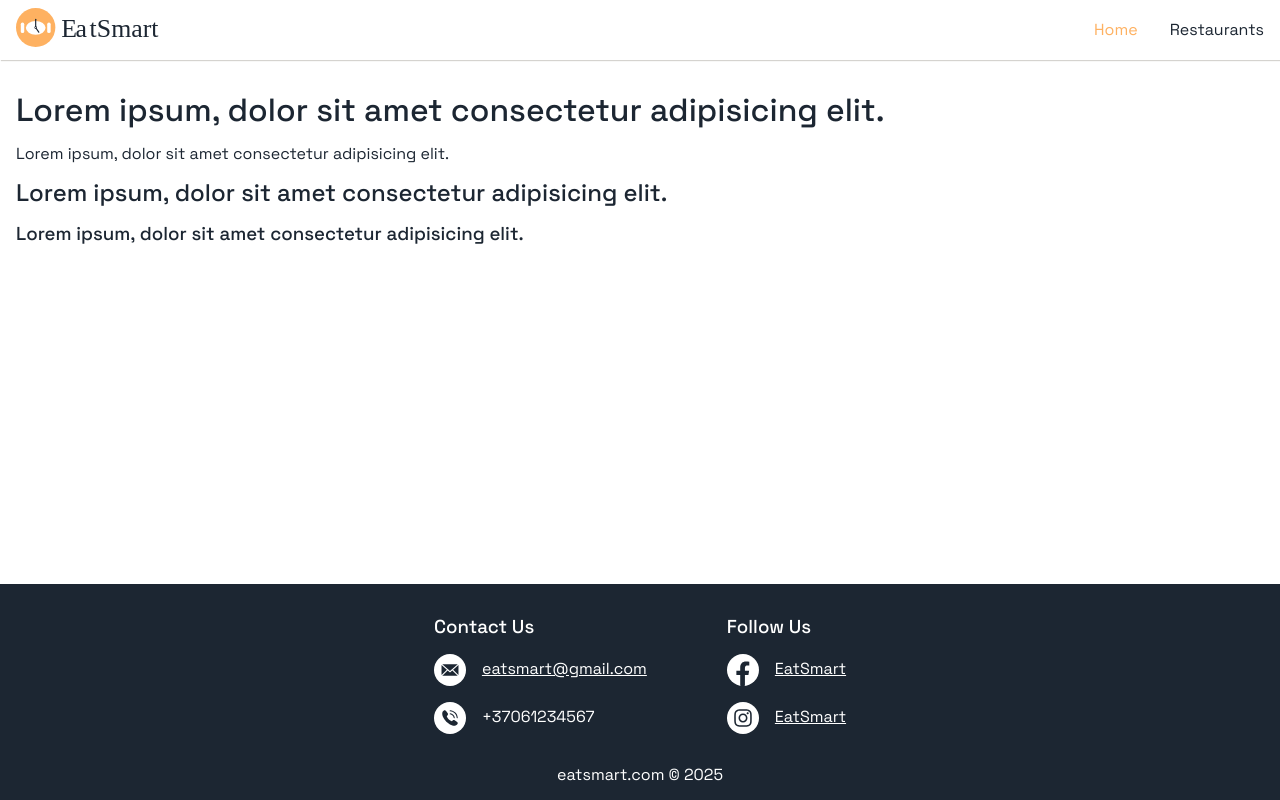
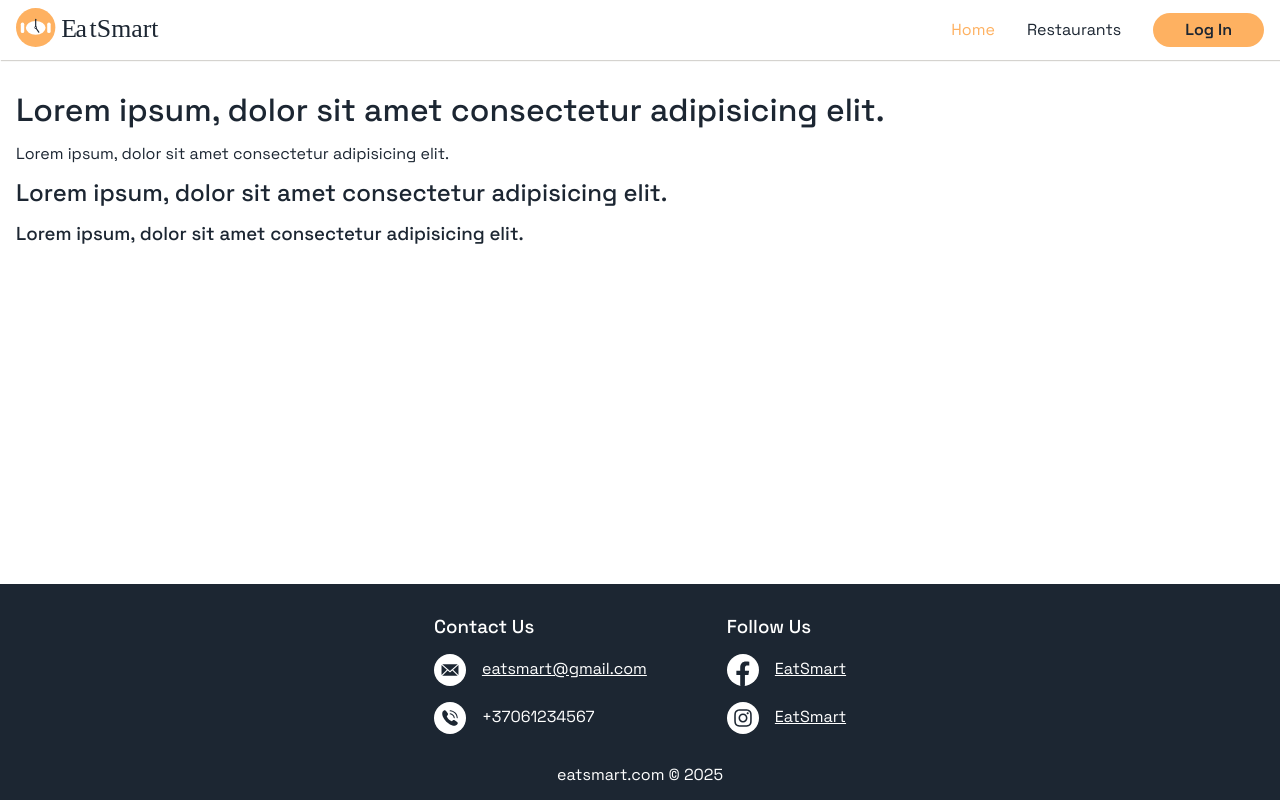
Before and after one commit to vaivanor/eat-smart-frontend, a React (Vite) app: page / in a window 1280 px wide. Built offline with nearby package versions, Linux system fonts and the light colour scheme.

Commit message:
fix(components): update navigation

```diff
--- a/src/components/Navigation/Navigation.jsx
+++ b/src/components/Navigation/Navigation.jsx
@@ -1,8 +1,11 @@
 import style from "./Navigation.module.scss";
-import { NavLink } from "react-router-dom";
+import { Link, NavLink } from "react-router-dom";
+import { useNavigate } from "react-router-dom";
 import menu from "../../assets/menu.svg";
 import menuClose from "../../assets/menu-close.svg";
 import { useState, useEffect } from "react";
+import { useMediaQuery } from "react-responsive";
+import { Button } from "../Button/Button";
 
 export const Navigation = () => {
   const [isOpen, setIsOpen] = useState(false);
@@ -24,6 +27,11 @@ export const Navigation = () => {
     return () => window.removeEventListener("resize", handleResize);
   }, [isOpen]);
 
+  const isMobile = useMediaQuery({ maxWidth: 768 });
+  const buttonType = isMobile ? "secondary" : "primary";
+
+  const navigate = useNavigate();
+
   return (
     <>
       <button className={style.menu} onClick={toggleMenu}>
@@ -37,6 +45,12 @@ export const Navigation = () => {
         <NavLink to={"/restaurants"} className={getClass}>
           Restaurants
         </NavLink>
+
+        <Button
+          type={buttonType}
+          text="Log In"
+          onClick={() => navigate("/login")}
+        />
       </nav>
     </>
   );
--- a/src/components/Navigation/Navigation.module.css
+++ b/src/components/Navigation/Navigation.module.css
@@ -8,7 +8,7 @@
   color: white;
 }
 .container a:hover {
-  opacity: 0.5;
+  opacity: 0.7;
 }
 @media (min-width: 768px) {
   .container a {
@@ -25,13 +25,14 @@
 @media (min-width: 768px) {
   .container {
     display: flex;
+    align-items: center;
     background-color: white;
   }
 }
 
 .menu {
   padding: 1rem;
-  border-radius: 50%;
+  border-radius: 2rem;
   border: none;
   background-color: transparent;
 }
--- a/src/components/Navigation/Navigation.module.scss
+++ b/src/components/Navigation/Navigation.module.scss
@@ -8,7 +8,7 @@
     text-decoration: none;
     color: $light-color;
     &:hover {
-      opacity: 0.5;
+      opacity: 0.7;
     }
     @media (min-width: 768px) {
       color: $primary-color;
@@ -23,13 +23,14 @@
   }
   @media (min-width: 768px) {
     display: flex;
+    align-items: center;
     background-color: $light-color;
   }
 }
 
 .menu {
   padding: 1rem;
-  border-radius: 50%;
+  border-radius: 2rem;
   border: none;
   background-color: transparent;
   &:hover {
```
Also changed, not shown: 1 other file (tests, documents, lock files or other folders).
